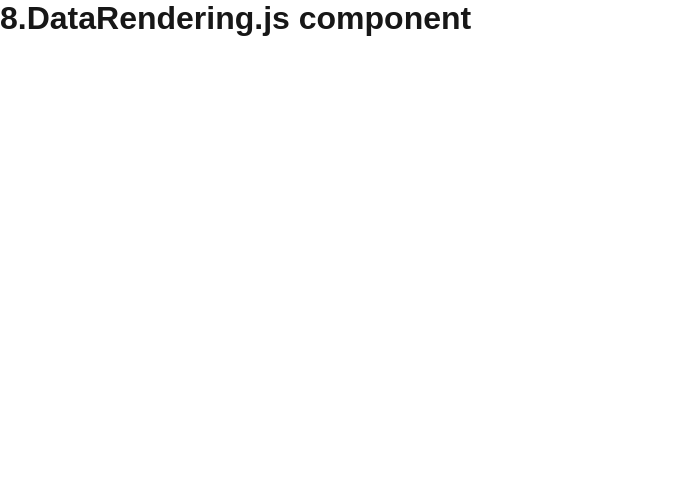
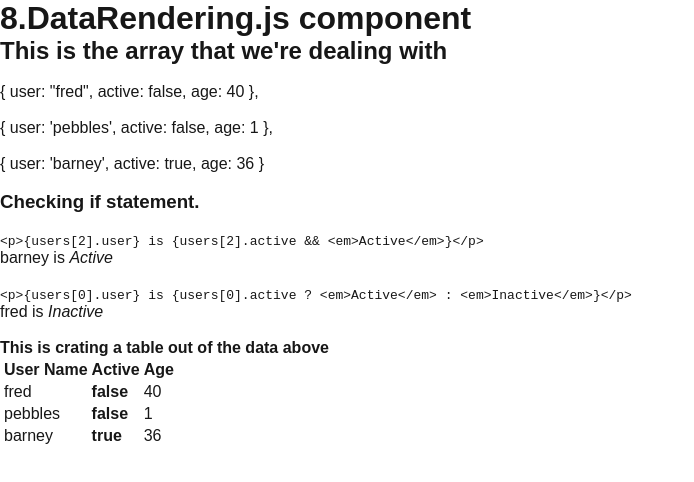
Before and after one commit to gkurkjian/WEB422_Week4_Handling_Events_-_Rendering_Data, a Next.js app: page /components/8.DataRendering in a window 1280 px wide. Shown: the top 482 px of the page, without its empty margins (0-694 px from the left). Built offline with nearby package versions, Linux system fonts and the light colour scheme.

Commit message:
fifth commit. DataRendering class practice done by using ternary operator and plus creating a table dynamically out of the data.

```diff
--- a/pages/components/8.DataRendering.js
+++ b/pages/components/8.DataRendering.js
@@ -1,11 +1,56 @@
 import { useState, useEffect } from "react"
 export default function DataRendering() {
 
-    const [ user, setUsers ] = useState()
+    const [ users, setUsers ] = useState([
+        { user: "fred", active: false, age: 40 },
+        { user: 'pebbles', active: false, age: 1 },
+        { user: 'barney', active: true, age: 36 },
+    ])
 
     return (
         <>
             <h1>8.DataRendering.js component</h1>
+
+            <h2>This is the array that we're dealing with</h2><br />
+            <p>{`{ user: "fred", active: false, age: 40 },`}</p><br />
+            <p>{`{ user: 'pebbles', active: false, age: 1 },`}</p><br />
+            <p>{`{ user: 'barney', active: true, age: 36 }`}</p><br />
+
+
+            {/* if statement */}
+            <h3>Checking if statement.</h3><br />
+
+            {/* Print the literal JSX line as text of "if" statement */}
+            <code>{"<p>{users[2].user} is {users[2].active && <em>Active</em>}</p>"}</code><br />
+            <p>{users[2].user} is {users[2].active && <em>Active</em>}</p><br />
+
+            {/* Print the literal JSX line as text of "if/else" statement */}
+            <code>{"<p>{users[0].user} is {users[0].active ? <em>Active</em> : <em>Inactive</em>}</p>"}</code>
+            <p>{users[0].user} is {users[0].active ? <em>Active</em> : <em>Inactive</em>}</p><br />
+
+            <h4>This is crating a table out of the data above</h4>
+            <table className="borderOne">
+                <thead>
+                    <tr>
+                        <th>User Name</th>
+                        <th>Active</th>
+                        <th>Age</th>
+                    </tr>
+                </thead>
+
+                <tbody>
+                   {users.map((user, index) => {  // without index, it'll give error in inspect
+                    return (
+                        <tr key={index}>
+                            <td>{user?.user}</td>
+                            <td>{user?.active ? <strong>true</strong> : <strong>false</strong>}</td>
+                            <td>{user?.age}</td>
+                        </tr>
+                    )
+                   })}
+                </tbody>
+
+            </table>
         </>
     )
 };
--- a/styles/globals.css
+++ b/styles/globals.css
@@ -35,6 +35,11 @@ a {
   text-decoration: none;
 }
 
+/* this added for DataRendering.js component */
+table.borderOne, table.borderOne tr, table.borderOne td, table.borderOne th {
+  border: 1px solid white;
+}
+
 @media (prefers-color-scheme: dark) {
   html {
     color-scheme: dark;
```
